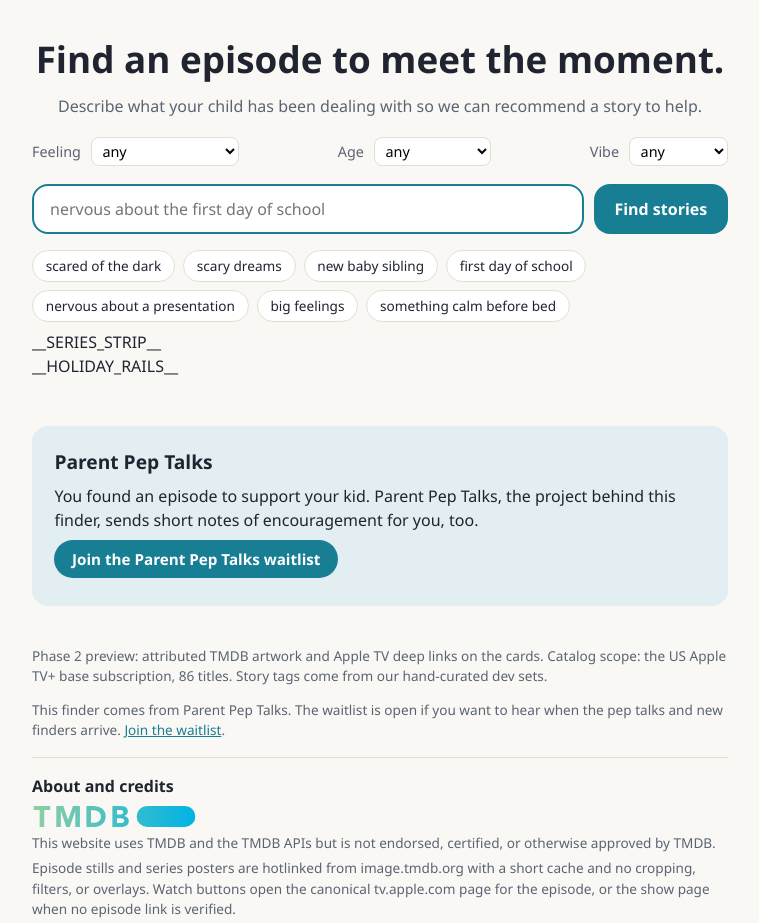
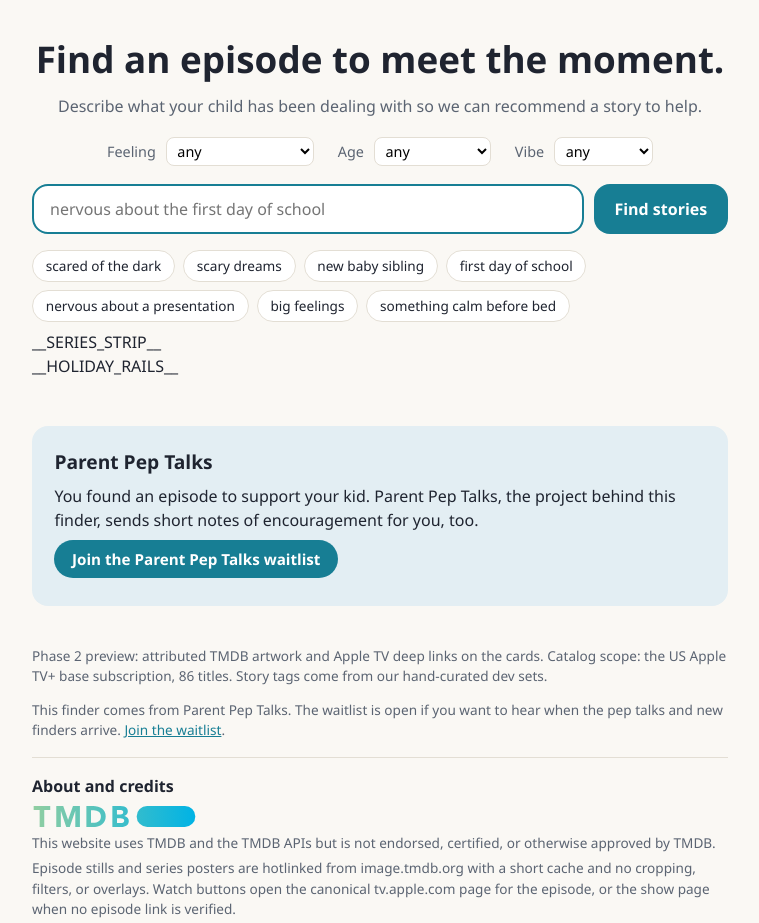
Before and after one commit to allieinherforties-tech/show-finder, a website with bundled scripts: page public/index.html in a window 1280 px wide. Shown: the whole page, without its empty margins (260-1019 px from the left). Built offline with nearby package versions, Linux system fonts and the light colour scheme.

Commit message:
fix: center Feeling/Age/Vibe filter cluster under hero text (#28)
Replace the desktop edge-to-edge space-between layout with a centered
cluster and even gaps, matching the center-aligned hero copy. Mobile
wrap behavior unchanged.

Co-authored-by: Obvious <obvious@obvious.ai>
Co-authored-by: Allie Esslinger <allie@olivejuice.digital>

```diff
--- a/public/styles.css
+++ b/public/styles.css
@@ -106,9 +106,10 @@ main {
 @media (min-width: 480px) {
   .filters {
     flex-wrap: nowrap;
-    /* Match the search box below: Feeling's left edge and Vibe's right
-       edge align with the container edges instead of clustering left. */
-    justify-content: space-between;
+    /* Center under the hero text like the H1 and support line: an even
+       cluster above the search bar, not edge-to-edge with the container. */
+    justify-content: center;
+    gap: 1.5rem;
   }
 }
 
```
